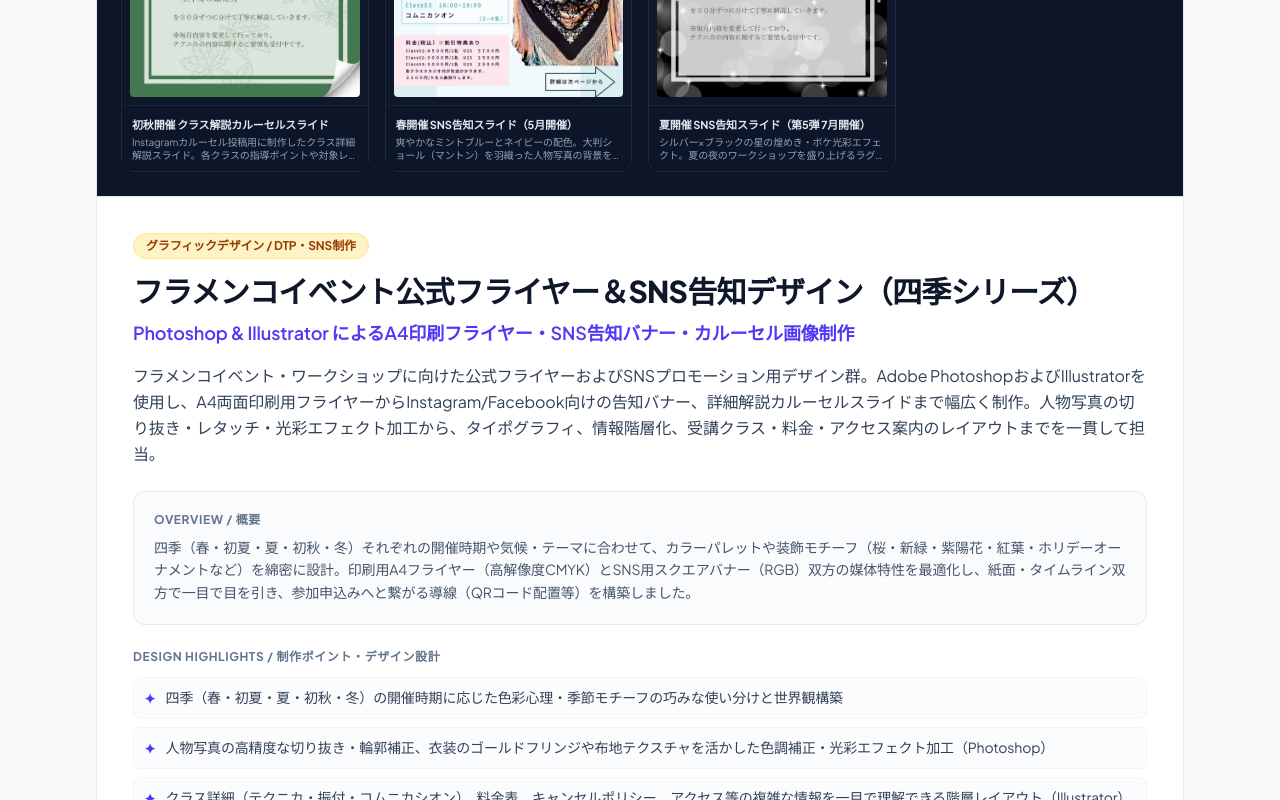
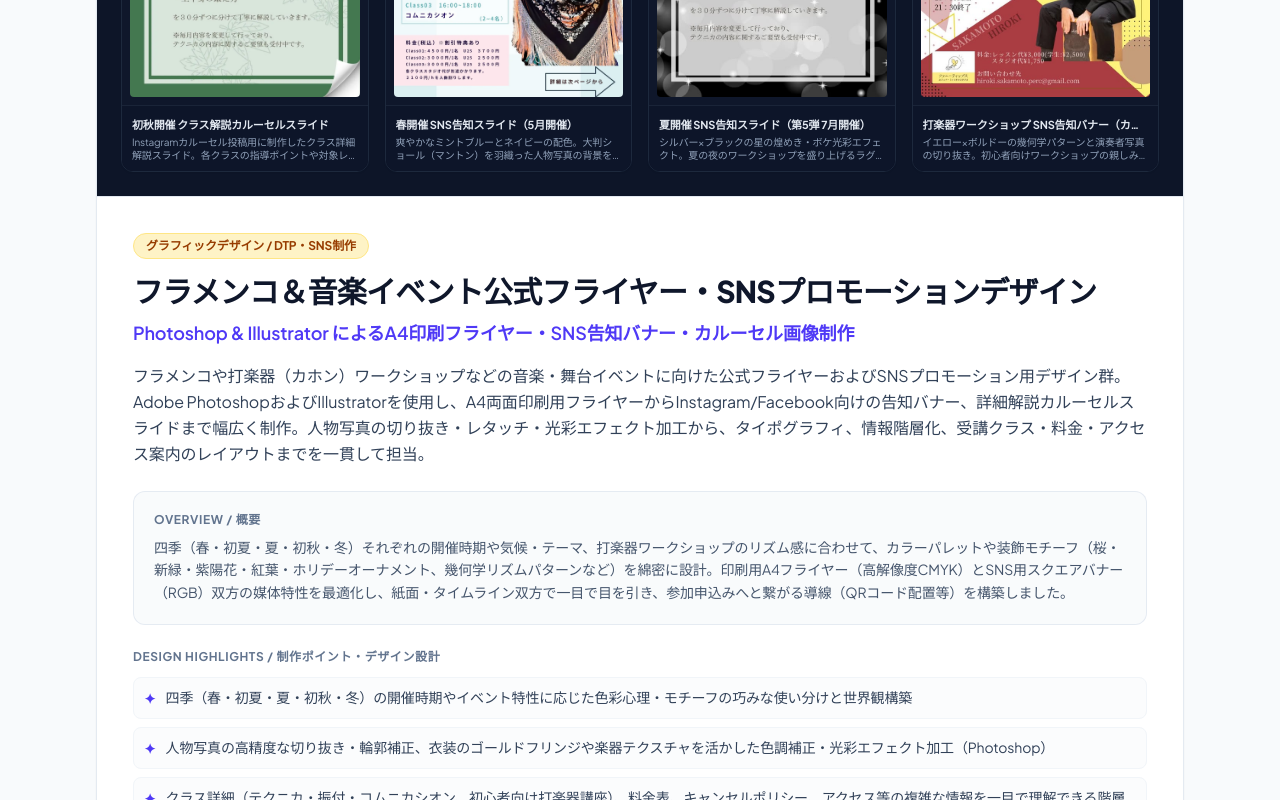
Before and after one commit to ikeda-haruka/ikeda-haruka.github.io, a React (Vite) app: page / in a window 1280 px wide. Shown: the part 10400-11200 px from the top of the page. Built offline with nearby package versions, Linux system fonts and the light colour scheme.

Commit message:
feat: 音楽・打楽器ワークショップ告知デザイン実績の追加 (Closes #22)

```diff
--- a/src/components/Projects.tsx
+++ b/src/components/Projects.tsx
@@ -20,6 +20,7 @@ import graphicSnsAutumnImg from "../assets/works_graphics/graphic_sns_autumn.web
 import graphicSnsSpringImg from "../assets/works_graphics/graphic_sns_spring.webp";
 import graphicSnsSummerImg from "../assets/works_graphics/graphic_sns_summer.jpg";
 import graphicSnsSlideDetailImg from "../assets/works_graphics/graphic_sns_slide_detail.webp";
+import graphicCajonWorkshopImg from "../assets/works_graphics/graphic_cajon_workshop.jpg";
 
 type ProjectCategory =
   | "portfolio"
@@ -367,12 +368,12 @@ const projectsData: Project[] = [
     category: "graphic",
     categoryLabel: "グラフィックデザイン / DTP・SNS制作",
     badgeType: "graphic",
-    title: "フラメンコイベント公式フライヤー＆SNS告知デザイン（四季シリーズ）",
+    title: "フラメンコ＆音楽イベント公式フライヤー・SNSプロモーションデザイン",
     subtitle: "Photoshop & Illustrator によるA4印刷フライヤー・SNS告知バナー・カルーセル画像制作",
     description:
-      "フラメンコイベント・ワークショップに向けた公式フライヤーおよびSNSプロモーション用デザイン群。Adobe PhotoshopおよびIllustratorを使用し、A4両面印刷用フライヤーからInstagram/Facebook向けの告知バナー、詳細解説カルーセルスライドまで幅広く制作。人物写真の切り抜き・レタッチ・光彩エフェクト加工から、タイポグラフィ、情報階層化、受講クラス・料金・アクセス案内のレイアウトまでを一貫して担当。",
+      "フラメンコや打楽器（カホン）ワークショップなどの音楽・舞台イベントに向けた公式フライヤーおよびSNSプロモーション用デザイン群。Adobe PhotoshopおよびIllustratorを使用し、A4両面印刷用フライヤーからInstagram/Facebook向けの告知バナー、詳細解説カルーセルスライドまで幅広く制作。人物写真の切り抜き・レタッチ・光彩エフェクト加工から、タイポグラフィ、情報階層化、受講クラス・料金・アクセス案内のレイアウトまでを一貫して担当。",
     overview:
-      "四季（春・初夏・夏・初秋・冬）それぞれの開催時期や気候・テーマに合わせて、カラーパレットや装飾モチーフ（桜・新緑・紫陽花・紅葉・ホリデーオーナメントなど）を綿密に設計。印刷用A4フライヤー（高解像度CMYK）とSNS用スクエアバナー（RGB）双方の媒体特性を最適化し、紙面・タイムライン双方で一目で目を引き、参加申込みへと繋がる導線（QRコード配置等）を構築しました。",
+      "四季（春・初夏・夏・初秋・冬）それぞれの開催時期や気候・テーマ、打楽器ワークショップのリズム感に合わせて、カラーパレットや装飾モチーフ（桜・新緑・紫陽花・紅葉・ホリデーオーナメント、幾何学リズムパターンなど）を綿密に設計。印刷用A4フライヤー（高解像度CMYK）とSNS用スクエアバナー（RGB）双方の媒体特性を最適化し、紙面・タイムライン双方で一目で目を引き、参加申込みへと繋がる導線（QRコード配置等）を構築しました。",
     image: flyerFlamencoImg,
     imageCaption: "A4両面完成フライヤー（左: ダークトーン表面 / 右: ライトトーン裏面）",
     technologies: [
@@ -389,9 +390,9 @@ const projectsData: Project[] = [
       "QRコード導線設計",
     ],
     features: [
-      "四季（春・初夏・夏・初秋・冬）の開催時期に応じた色彩心理・季節モチーフの巧みな使い分けと世界観構築",
-      "人物写真の高精度な切り抜き・輪郭補正、衣装のゴールドフリンジや布地テクスチャを活かした色調補正・光彩エフェクト加工（Photoshop）",
-      "クラス詳細（テクニカ・振付・コムニカシオン）、料金表、キャンセルポリシー、アクセス等の複雑な情報を一目で理解できる階層レイアウト（Illustrator）",
+      "四季（春・初夏・夏・初秋・冬）の開催時期やイベント特性に応じた色彩心理・モチーフの巧みな使い分けと世界観構築",
+      "人物写真の高精度な切り抜き・輪郭補正、衣装のゴールドフリンジや楽器テクスチャを活かした色調補正・光彩エフェクト加工（Photoshop）",
+      "クラス詳細（テクニカ・振付・コムニカシオン、初心者向け打楽器講座）、料金表、キャンセルポリシー、アクセス等の複雑な情報を一目で理解できる階層レイアウト（Illustrator）",
       "Instagram/Facebookのタイムラインで視線を引きつけるスクエア比率（1:1）のバナーおよびカルーセル解説スライドの展開",
       "印刷入稿用（高解像度CMYK/塗り足し・トンボ設定）およびWeb・SNS配信（RGB）のマルチフォーマット制作",
       "メールおよびSNS申込みへ直結するQRコード配置による高いコンバージョン導線設計",
@@ -438,6 +439,12 @@ const projectsData: Project[] = [
         title: "夏開催 SNS告知スライド（第5弾 7月開催）",
         caption:
           "シルバー×ブラックの星の煌めき・ボケ光彩エフェクト。夏の夜のワークショップを盛り上げるラグジュアリーな告知スライド",
+      },
+      {
+        src: graphicCajonWorkshopImg,
+        title: "打楽器ワークショップ SNS告知バナー（カホンクルシージョ）",
+        caption:
+          "イエロー×ボルドーの幾何学パターンと演奏者写真の切り抜き。初心者向けワークショップの親しみやすさとリズム感を表現したSNS告知バナー（秋葉原会場・QRコード導線設計）",
       },
     ],
   },
```
Also changed, not shown: src/assets/works_graphics/graphic_cajon_workshop.jpg (added).
